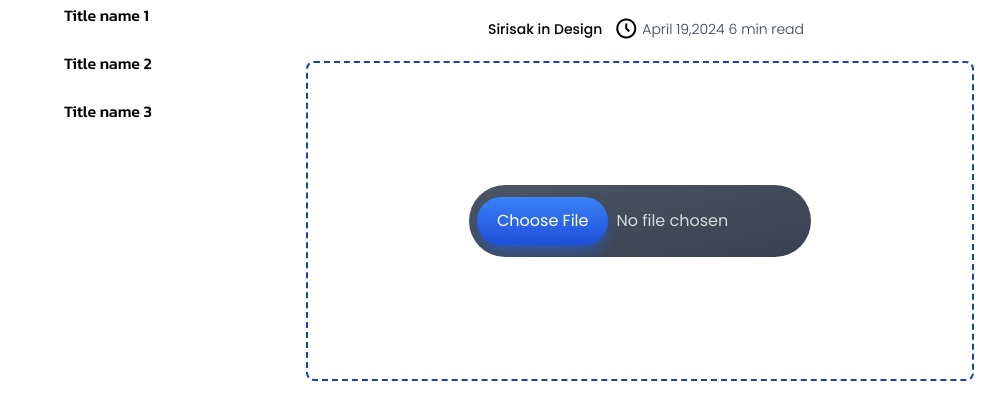
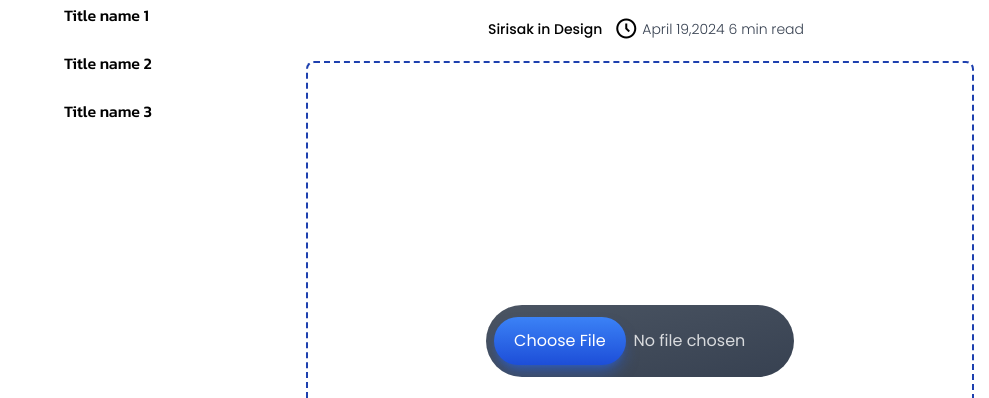
Before and after one commit to f3xlqz/Blog-Platform, a website: page src/index-4-create.html in a window 1280 px wide. Shown: the part 263-661 px from the top of the page, 0-989 px from the left. Drawn offline with nearby package versions, Linux system fonts and the light colour scheme.

Commit message:
test && edit final

```diff
--- a/src/index-4-create.html
+++ b/src/index-4-create.html
@@ -140,10 +140,10 @@
 
                 <div class="mt-5">
                     <div
-                        class="flex h-[40vh] items-center justify-center border-blue-800 border-2 rounded-lg border-dashed hover:border-gray-700 active:border-black">
-                        <div class="">
+                        class="flex h-[40vh] md:h-[70vh] items-center justify-center border-blue-800 border-2 rounded-lg border-dashed hover:border-gray-700 active:border-black">
+                        <div class="flex justify-center">
                             <input type="file"
-                                class="w-full file:bg-gradient-to-b file:from-blue-500 file:to-blue-700 file:px-5 file:py-3 file:my-3 file:mx-2 file:border-none file:rounded-full file:text-white file:cursor-pointer file:shadow-lg file:shadow-blue-600/50 bg-gradient-to-br from-gray-600 to-gray-700 text-white/80 rounded-full cursor-pointer ">
+                                class="w-[90%] file:bg-gradient-to-b file:from-blue-500 file:to-blue-700 file:px-5 file:py-3 file:my-3 file:mx-2 file:border-none file:rounded-full file:text-white file:cursor-pointer file:shadow-lg file:shadow-blue-600/50 bg-gradient-to-br from-gray-600 to-gray-700 text-white/80 rounded-full cursor-pointer ">
                         </div>
                     </div>
                 </div>
```
Also changed, not shown: src/output.css.
